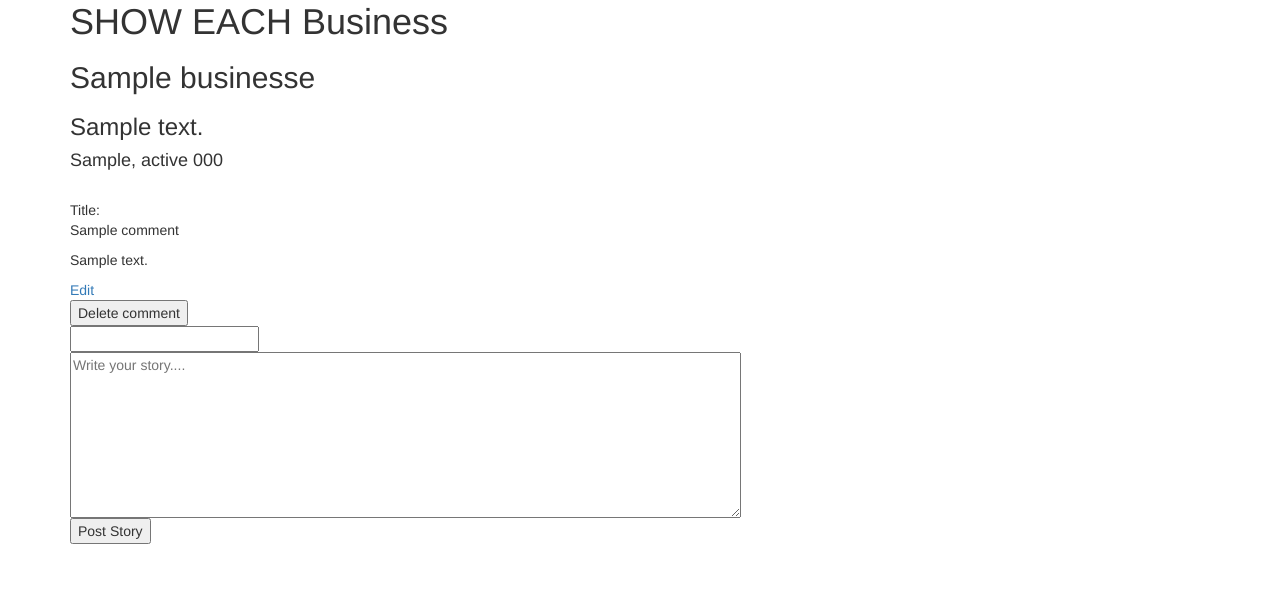
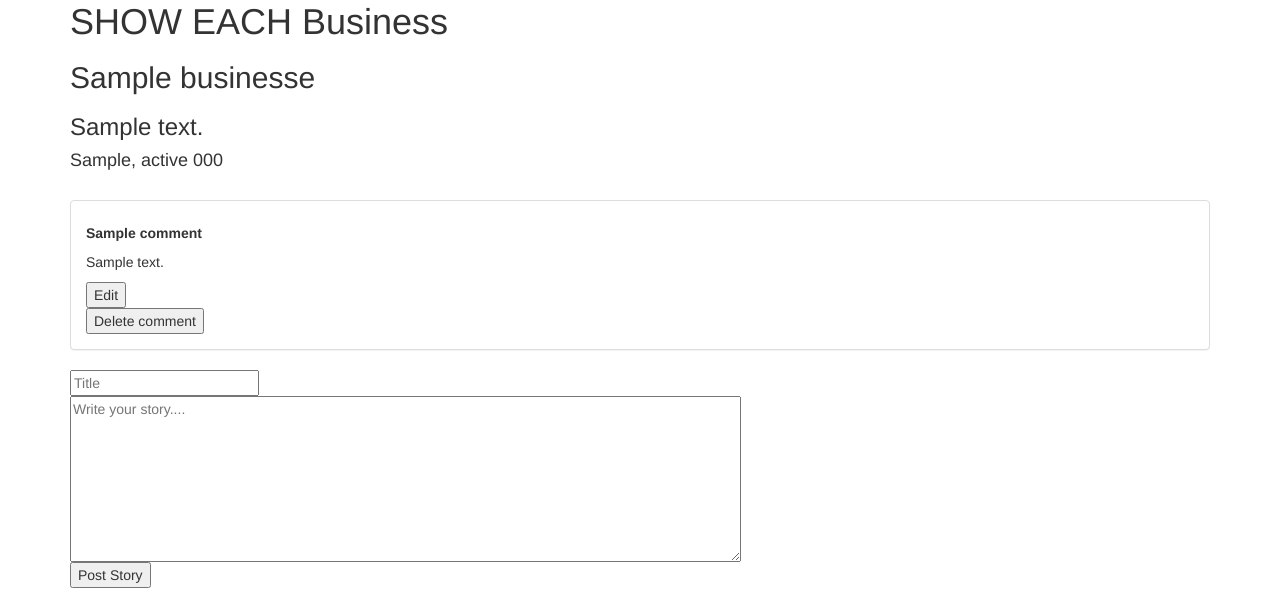
Before and after one commit to johndsykes86/Bannd, a Node server app: page /show/2 in a window 1280 px wide. Shown: the part 206-800 px from the top of the page. Run offline with Node 20, Linux system fonts and the light colour scheme; a user stored in the database is signed in; tables that the repository leaves empty hold one stand-in row (values such as "Sample post"); some libraries are stand-ins or nearby versions.

Commit message:
minor stylin

```diff
--- a/public/css/style.css
+++ b/public/css/style.css
@@ -7,3 +7,7 @@ textarea {
    width: 200px;
    overflow: hidden;
 }*/
+
+.story-title {
+  font-weight:bold;
+}
--- a/views/show.ejs
+++ b/views/show.ejs
@@ -6,16 +6,21 @@
   <h3><%= data.address %></h3>
   <h4><%= `${data.city}, ${data.state} ${data.zip_code}` %></h4></br>
   <% for (var i = 0; i < data.comments.length; i++) { %>
+    <div class="panel panel-default">
+      <div class="panel-body">
         <div class="each-comment" id="<%= `${data.comments[i].id}` %>">
-      Title: <p id="title-<%= `${i}` %>"><%= data.comments[i].title %></p>
+          <h5 id="title-<%= `${i}` %>" class="story-title"><%= data.comments[i].title %></h5>
           <p id="body-<%= `${i}` %>"><%= data.comments[i].body %></p>
           <% if(data.comments[i]._by.toString() === user.id.toString()){ %>
-        <a id="<%=`${i}`%>" class="edit-comment" >Edit</a>
+            <button id="<%=`${i}`%>" class="edit-comment">Edit</button>
             <form action="<%= `/show/${routeId}/comment/${data.comments[i].id}/x` %>" method="post">
               <button class="delete-comment" type="submit" >Delete comment</button>
             </form>
           <% } %>
         </div>
+      </div>
+    </div>
+
 
   <% } %>
 
@@ -26,7 +31,7 @@
 <% } %>
 
 <form class="form" action="<%= `/show/${routeId}/comment` %>" method="post">
-  <input class="title" type="text" name="title" value="">
+  <input class="title" type="text" name="title" value="" placeholder="Title">
   <textarea class="body" name="body" rows="8" cols="80" placeholder="Write your story...." ></textarea>
   <input class="submit" type="submit" id="story-create" value="Post Story" >
 </form>
```
Lines whose indentation alone changed are shown as unchanged.
